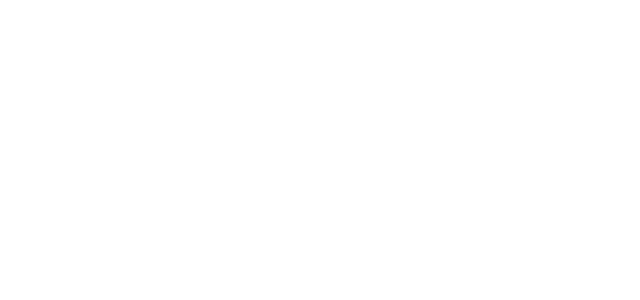
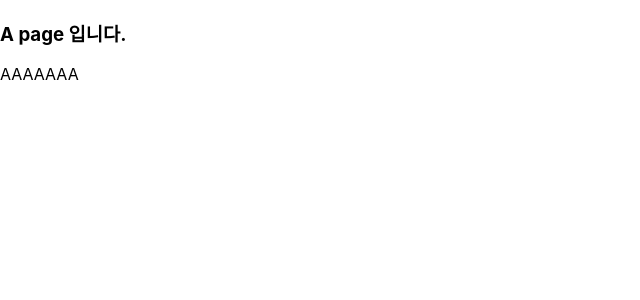
Before and after one commit to Kangyejiii/react_redux_middleware, a React (Create React App) app: page /react_redux_middleware/a in a window 1280 px wide. Shown: the top 300 px of the page, without its empty margins (0-640 px from the left). Built offline with nearby package versions, Linux system fonts and the light colour scheme.

Commit message:
react-ga 설치 및 적용

```diff
--- a/package.json
+++ b/package.json
@@ -10,6 +10,7 @@
     "gh-pages": "^3.1.0",
     "react": "^16.13.1",
     "react-dom": "^16.13.1",
+    "react-ga": "^3.3.0",
     "react-redux": "^7.2.3",
     "react-router-dom": "^5.2.0",
     "react-scripts": "3.4.3",
--- a/src/App.js
+++ b/src/App.js
@@ -1,18 +1,24 @@
 import React from 'react';
+import ReactGA from 'react-ga';
 import { Route } from 'react-router-dom';
 import './App.css';
+import Apage from './pages/Apage';
 import PostListPage from './pages/PostListPage';
 import PostPage from './pages/PostPage';
+
+ReactGA.initialize('UA-195164062-1');
+ReactGA.pageview(window.location.pathname + window.location.search);
 
 function App() {
     return (
         <>
             <Route
-                path="/react_redux_middleware/"
+                path="/react_redux_middleware"
                 component={PostListPage}
                 exact
             />
             <Route path="/react_redux_middleware/:id" component={PostPage} />
+            <Route path="/react_redux_middleware/a" component={Apage} />
         </>
     );
 }
--- /dev/null
+++ b/src/pages/Apage.js
@@ -0,0 +1,11 @@
+import React from 'react';
+
+function Apage() {
+    return (
+        <>
+            <h3>A page 입니다.</h3>
+            <p>AAAAAAA</p>
+        </>
+    );
+}
+export default Apage;
--- a/src/pages/PostListPage.js
+++ b/src/pages/PostListPage.js
@@ -1,6 +1,13 @@
-import React from "react";
-import PostListContainer from "../container/PostListContainer";
+import React from 'react';
+import { Link } from 'react-router-dom';
+import PostListContainer from '../container/PostListContainer';
 function PostListPage() {
-  return <PostListContainer />;
+    return (
+        <>
+            <PostListContainer />
+
+            <Link to={`/react_redux_middleware/a`}> A page로 이동 </Link>
+        </>
+    );
 }
 export default PostListPage;
```
Also changed, not shown: 1 other file (tests, documents, lock files or other folders).
